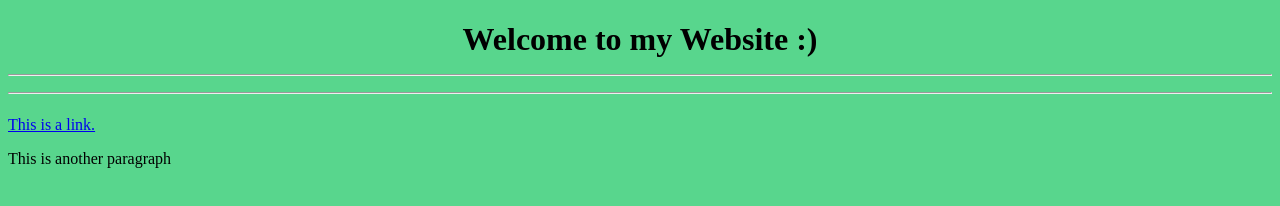
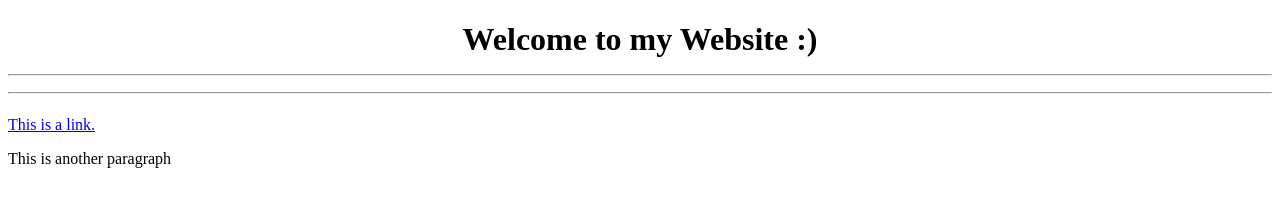
Before and after one commit to mukku-413/mukku-13413.github.io, a plain HTML site: page index.html in a window 1280 px wide. Drawn offline with Linux system fonts and the light colour scheme.

Commit message:
Update index.html

```diff
--- a/index.html
+++ b/index.html
@@ -5,7 +5,7 @@
 <head>
 	<title>This is title of the document</title>
 </head>
-<body style = "background-color:#58D68D">
+<body>
 	<center>
 		<h1>
 		Welcome to my Website :)
```
